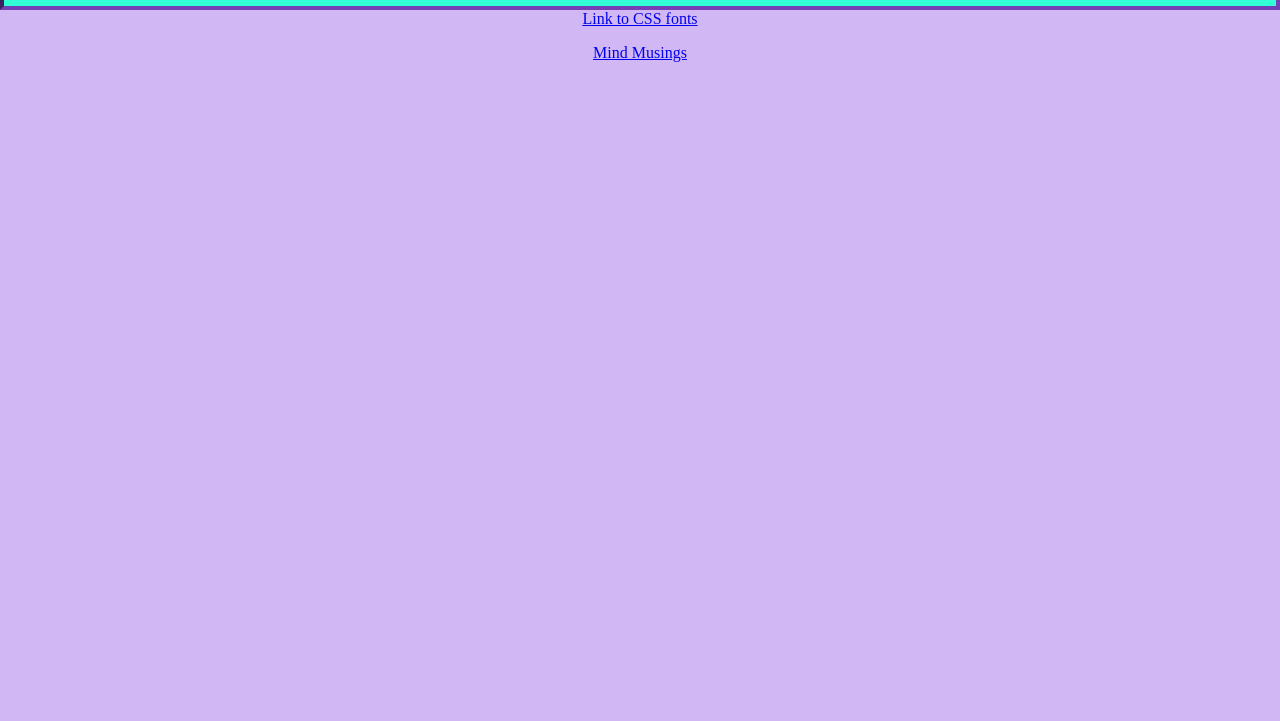
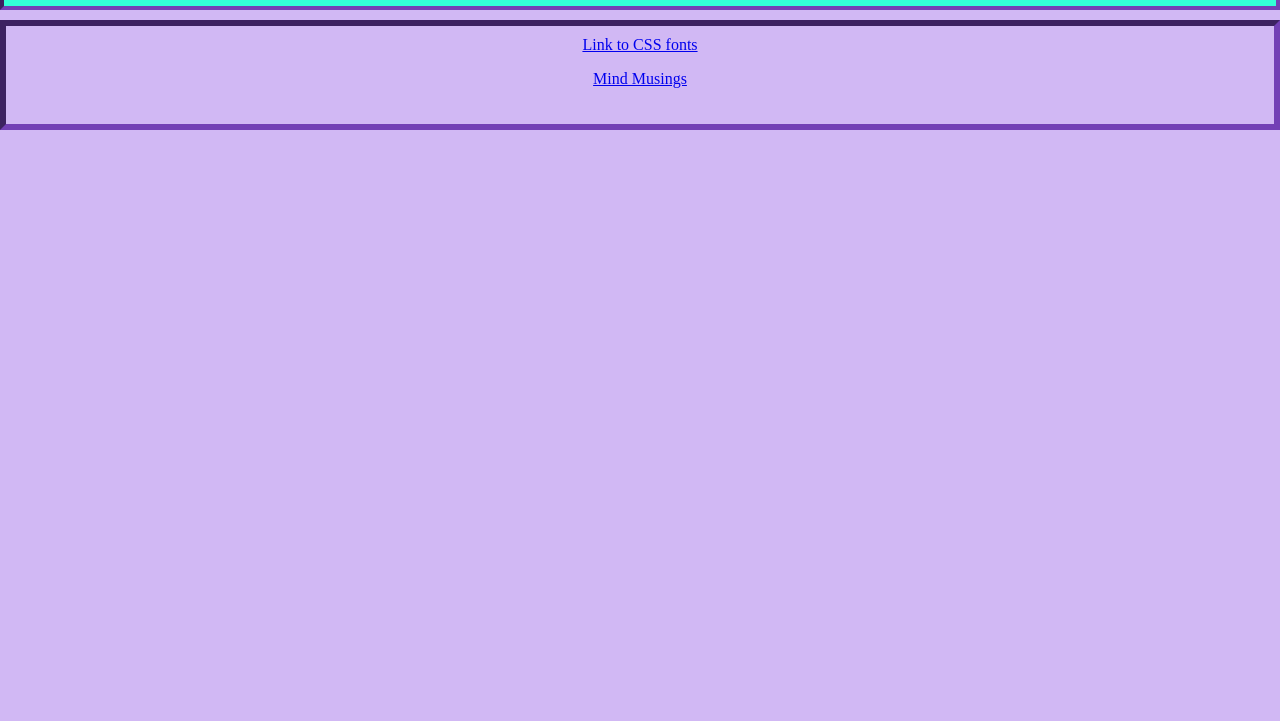
Before and after one commit to impudentfemme/impudentfemme.github.io, a plain HTML site: page index.html in a window 1280 px wide. Shown: the part 79-800 px from the top of the page. Drawn offline with Linux system fonts and the light colour scheme.

Commit message:
Updating border on link
test

```diff
--- a/index.html
+++ b/index.html
@@ -7,6 +7,7 @@
     <header>
       <h1>Life & Things</h1>
     </header>
+    <div class="main">
     <a href="https://www.w3schools.com/css/css_font.asp">
       Link to CSS fonts
     </a>
@@ -15,5 +16,6 @@
       Mind Musings
     </a>
     </p>
+  </div>
   </body>
 </html>
--- a/styles.css
+++ b/styles.css
@@ -7,12 +7,17 @@ header {
 }
 
 .main {
+border: 6px inset #7340B5;
 margin-top: 10px;
 padding: 10px 0px 20px 0px;
 }
 
+.main:hover {
+background-image: url("https://upload.wikimedia.org/wikipedia/commons/1/16/Appearance_of_sky_for_weather_forecast%2C_Dhaka%2C_Bangladesh.JPG");
+}
+
 body {
 background: #D1B8F4;
+margin: 0px;
 text-align: center;
-margin: 0px;
 }
```
